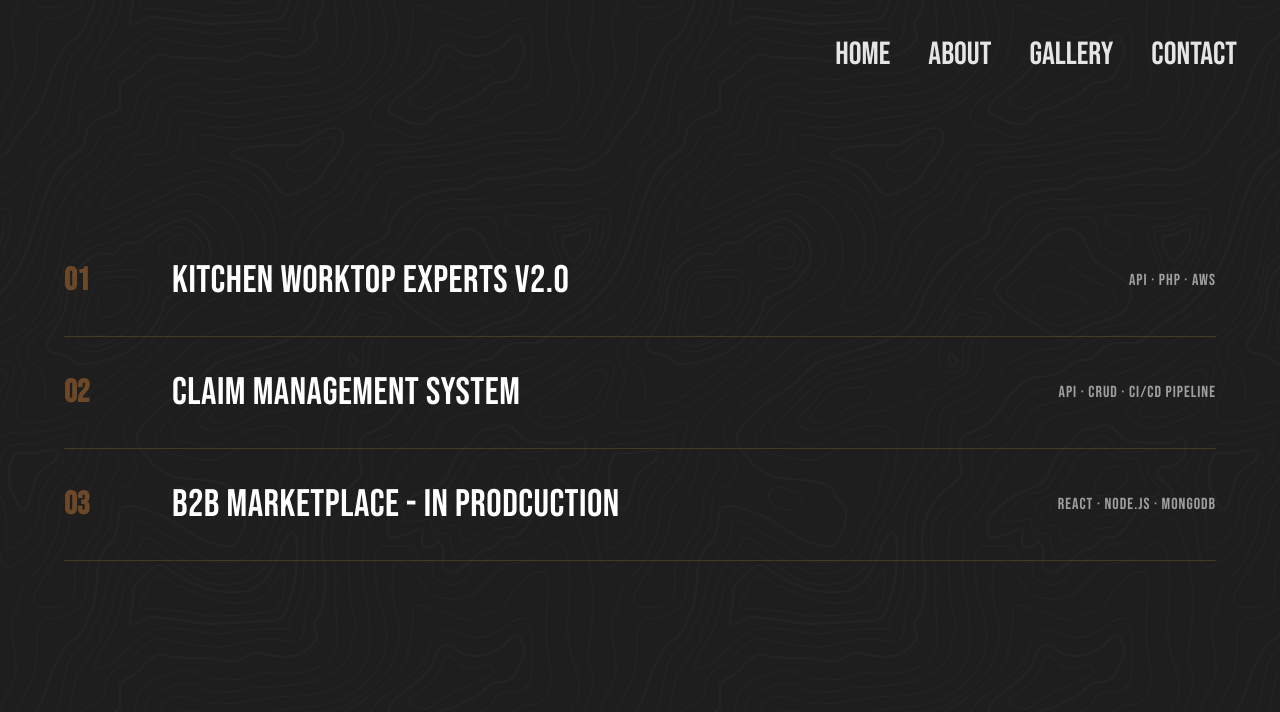
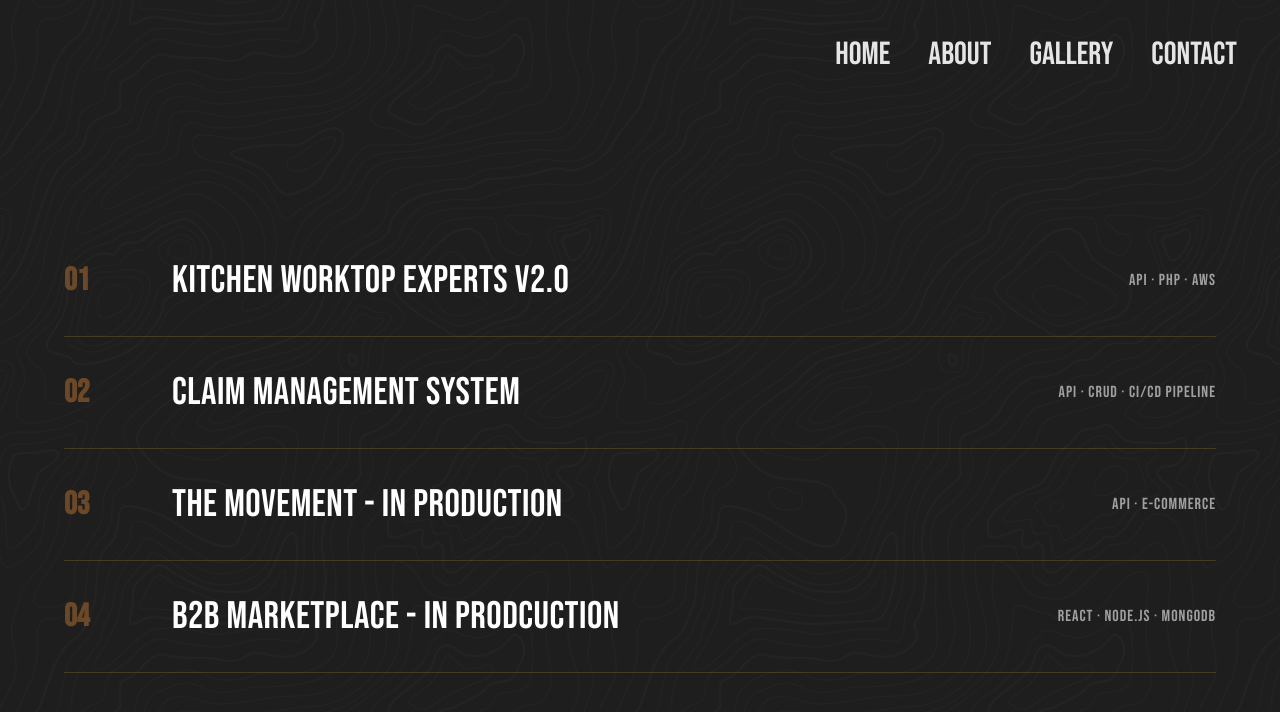
Before and after one commit to Mimorozu/portfolio-website, a React (Create React App) app: page /gallery in a window 1280 px wide. Shown: the top 712 px of the page. Built offline with nearby package versions, Linux system fonts and the light colour scheme; a web font is replaced by a local one.

Commit message:
gallery updated

```diff
--- a/src/components/Gallery.js
+++ b/src/components/Gallery.js
@@ -21,6 +21,13 @@
         },
         {
             number: "03",
+            title: "The Movement - In Production",
+            tech: "API · E-Commerce",
+            image: "/project2.png", // Replace with your image
+            url: "https://the-movement-front-end.vercel.app/"
+        },
+        {
+            number: "04",
             title: "B2B Marketplace - in prodcuction",
             tech: "React · Node.js · MongoDB",
             image: "/project2.png", // Replace with your image
--- a/src/styles.css
+++ b/src/styles.css
@@ -187,15 +187,15 @@
     /* white outline */
     stroke-width: 1px;
 
-    stroke-dasharray: 3000;
+    stroke-dasharray: 1000;
     /* total length of the stroke path */
-    stroke-dashoffset: 3000;
+    stroke-dashoffset: 1000;
     /* hides it all at the start */
 
     /* ... styles from step 3 ... */
     animation:
-        drawStroke 25s linear 0.3s forwards,
-        fillText 5s ease 4s forwards;
+        drawStroke 1s linear 0.3s forwards,
+        fillText 6s ease 2s forwards;
 }
 
 .job-title {
```
